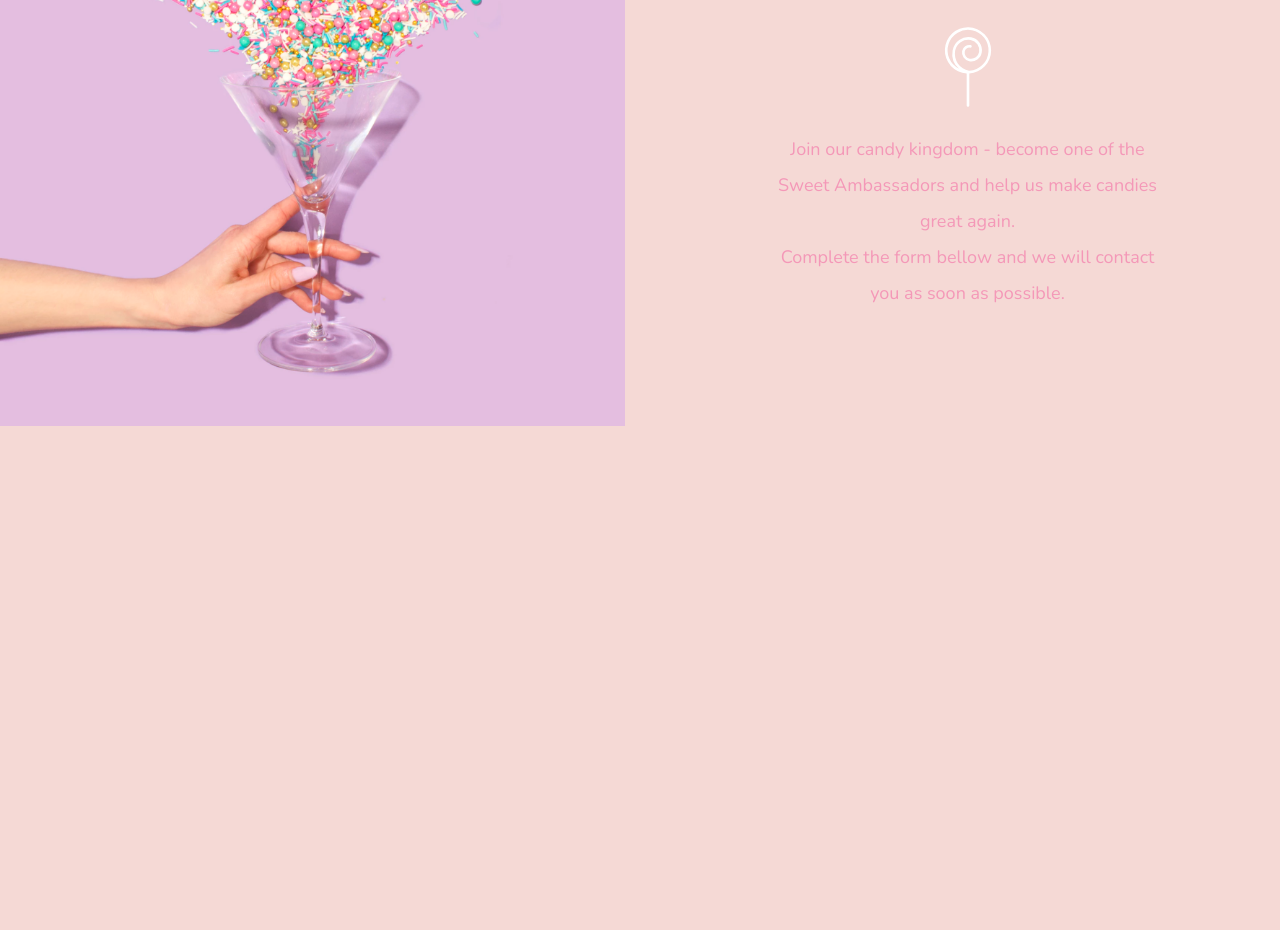
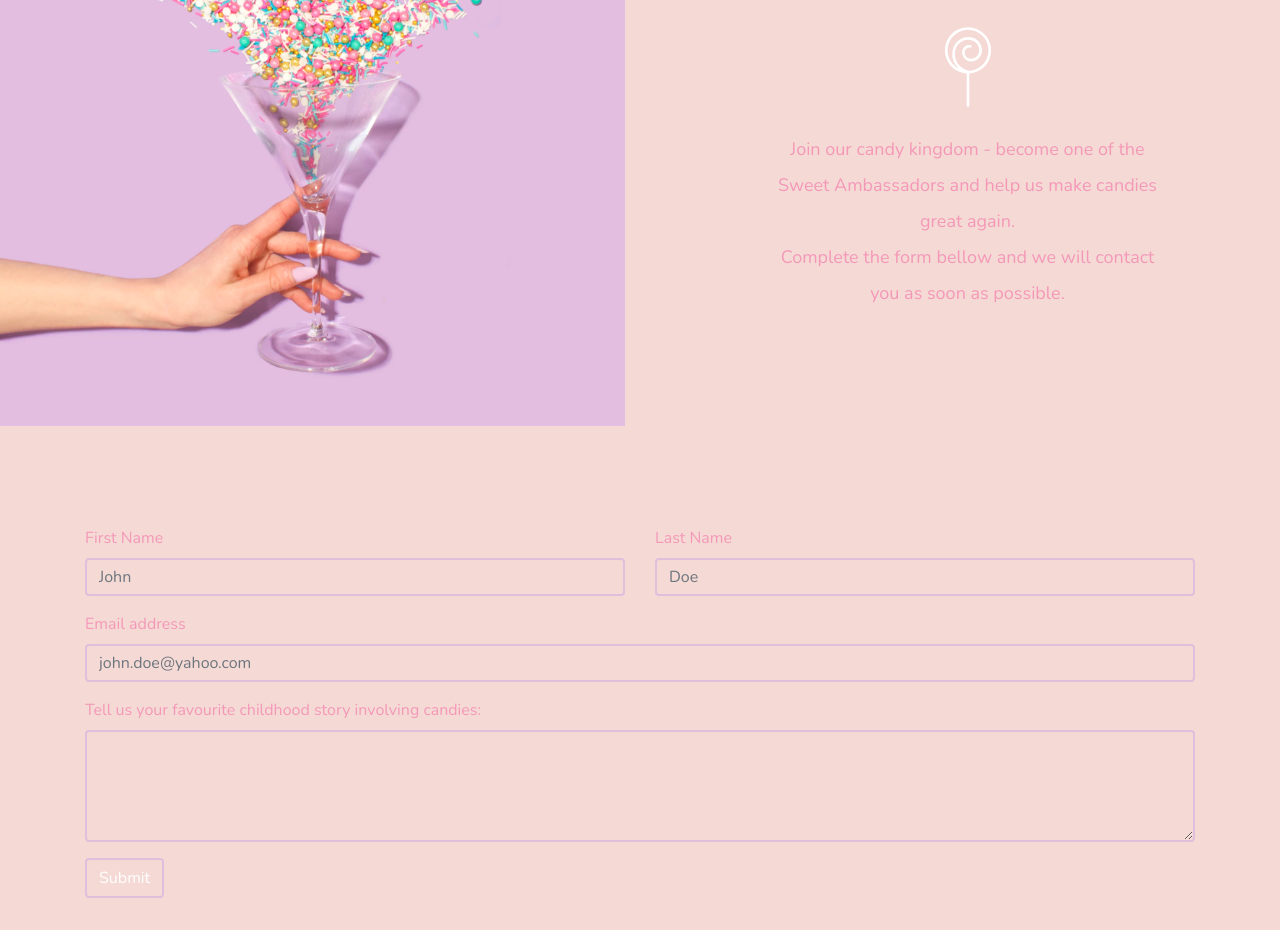
Before and after one commit to GabrielaToma/MuseumOfCandy, a plain HTML site: page index.html in a window 1280 px wide. Shown: the part 2117-3047 px from the top of the page. Before the commit the page ends 2643 px from the top, so only its background shows below. Drawn offline with nearby package versions, Linux system fonts and the light colour scheme.

Commit message:
Version 3 - form control

```diff
--- a/app.css
+++ b/app.css
@@ -59,6 +59,32 @@ body {
   transition: background 500ms;
 }
 
+form {
+  color: #f498b8;
+  padding-bottom: 2rem;
+}
+
+.form-control {
+  border: 2px solid rgb(222, 192, 222);
+  background-color: #f5d9d5;
+}
+
+input.form-control:focus,
+textarea.form-control:focus {
+  border: none;
+  background-color: rgb(222, 192, 222);
+}
+
+form button.btn {
+  background-color: #f5d9d5;
+  border: 2px solid rgb(222, 192, 222);
+}
+
+form button.btn:hover {
+  background-color: #f498b8;
+  border: 2px solid #f498b8;
+}
+
 @media (max-width: 1200px) {
   #headingGroup h1 {
     font-weight: 100;
--- a/index.html
+++ b/index.html
@@ -150,8 +150,31 @@
         </div>
       </div>
     </section>
-    <!-- Optional JavaScript -->
-    <!-- jQuery first, then Popper.js, then Bootstrap JS -->
+    <!--form-->
+    <section>
+      <form class="container">
+        <div class="row mb-3">
+          <div class="col">
+            <label for="firstname">First Name</label>
+            <input type="text" class="form-control" id="firstname" placeholder="John" aria-label="First name">
+          </div>
+          <div class="col">
+            <label for="lastname">Last Name</label>
+            <input type="text" class="form-control" id="lastname" placeholder="Doe" aria-label="Last name">
+          </div>
+        </div>
+        <div class="mb-3">
+          <label for="InputEmail" class="form-label">Email address</label>
+          <input type="email" class="form-control" id="InputEmail" aria-describedby="emailHelp" placeholder="john.doe@yahoo.com">
+        </div>
+        <div class="mb-3">
+          <label for="textarea" class="form-label">Tell us your favourite childhood story involving candies:</label>
+          <textarea class="form-control" id="textarea" rows="4"></textarea>
+        </div>
+        <button type="submit" class="btn btn-primary">Submit</button>
+      </form>
+    </section>
+
     <script
       src="https://code.jquery.com/jquery-3.3.1.slim.min.js"
       integrity="sha384-q8i/X+965DzO0rT7abK41JStQIAqVgRVzpbzo5smXKp4YfRvH+8abtTE1Pi6jizo"
```
